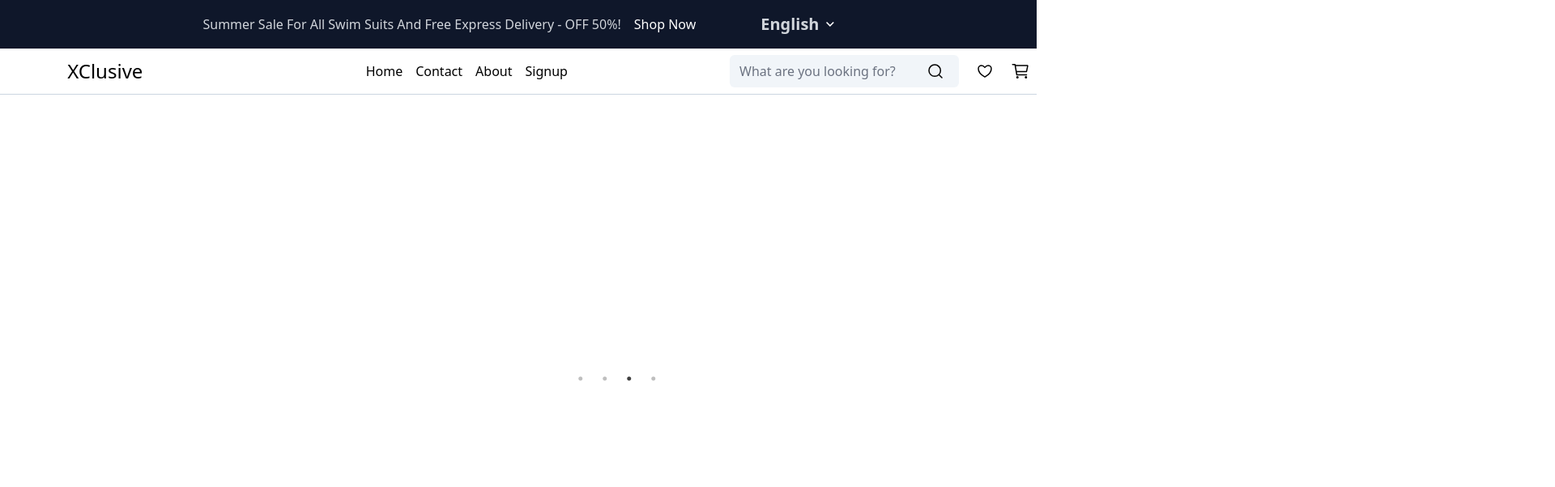
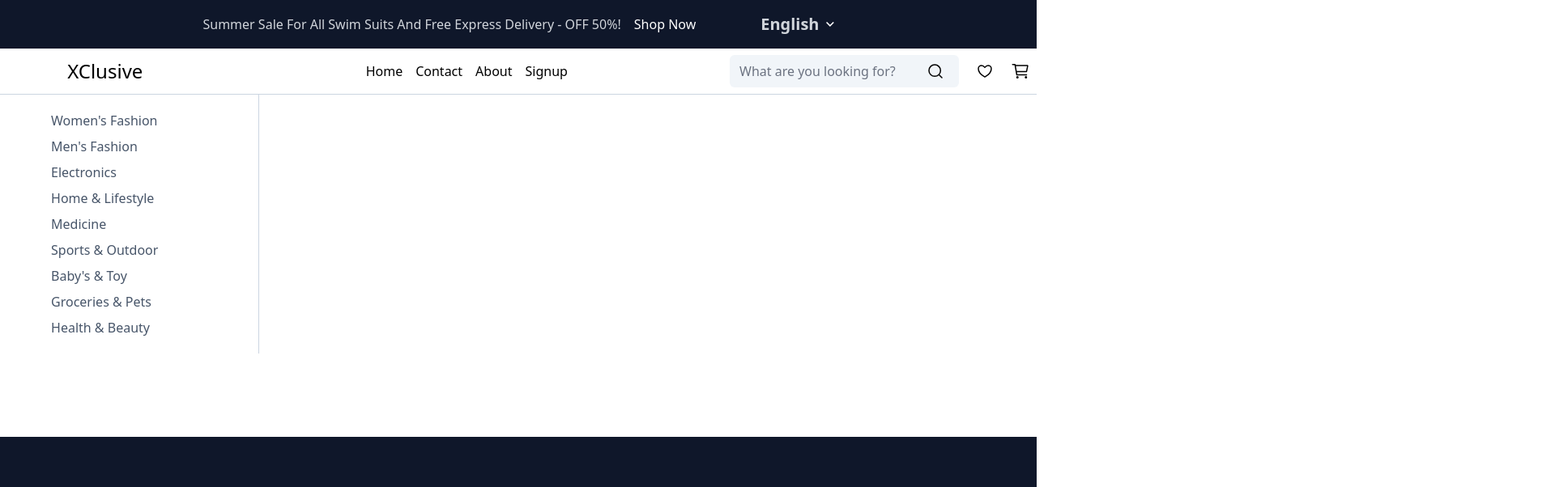
Before and after one commit to josh-ag/Xclusive-cart, a Next.js app: page / in a window 1280 px wide. Shown: the top 602 px of the page at 81% size, 1920 px wide, since content can reach past the window. Built offline with nearby package versions, Linux system fonts and the light colour scheme.

Commit message:
important update

```diff
--- a/app/page.tsx
+++ b/app/page.tsx
@@ -46,7 +46,7 @@
           </div>
         </div>
         <div className="basis-3/4  py-12 px-8">
-          <Slider {...settings}>
+          {/* <Slider {...settings}>
             <div>
               <h4 className="text-lg text-center text-medium text-slate-500">
                 Slider 1
@@ -67,7 +67,7 @@
                 Slider 4
               </h4>
             </div>
-          </Slider>
+          </Slider> */}
         </div>
       </div>
     </div>
```
